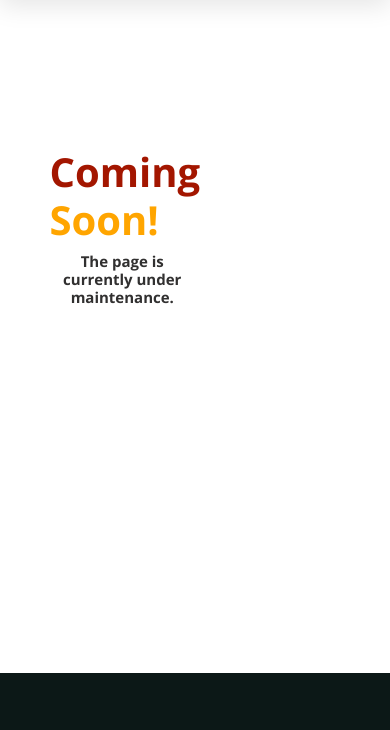
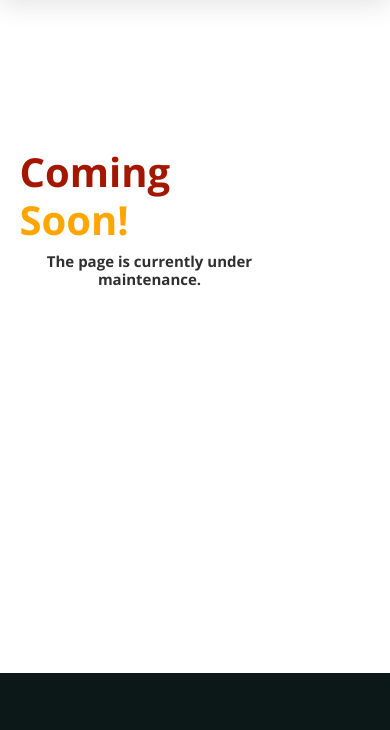
Before and after one commit to FestuMiles/testing, a plain HTML site: page index.html in a window 390 px wide. Shown: the part 103-833 px from the top of the page. Drawn offline with nearby package versions, Linux system fonts and the light colour scheme.

Commit message:
Update coming_soon.css

```diff
--- a/coming_soon.css
+++ b/coming_soon.css
@@ -177,8 +177,8 @@ nav .mobile-nav-toggle{
     }
 
     .coming_soon .text-section{
-        width: 50%;
-        padding-left: 30px;
+        width: 100%;
+        text-alignment: center;
     }
     .coming_soon h1{
         font-size: 40px;
```
